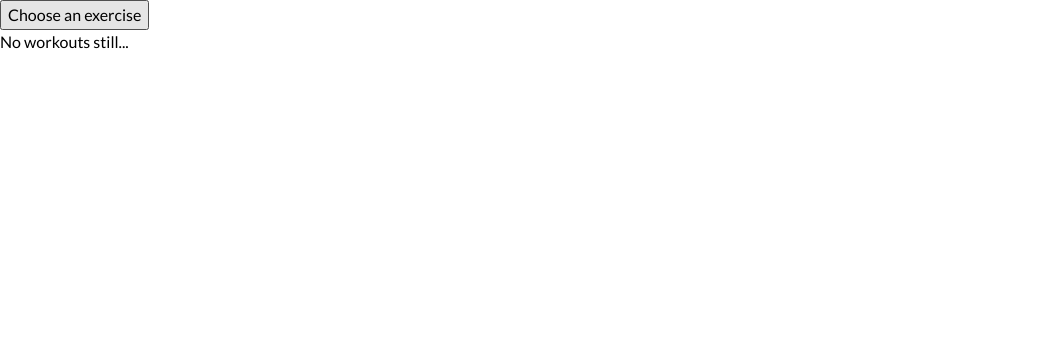
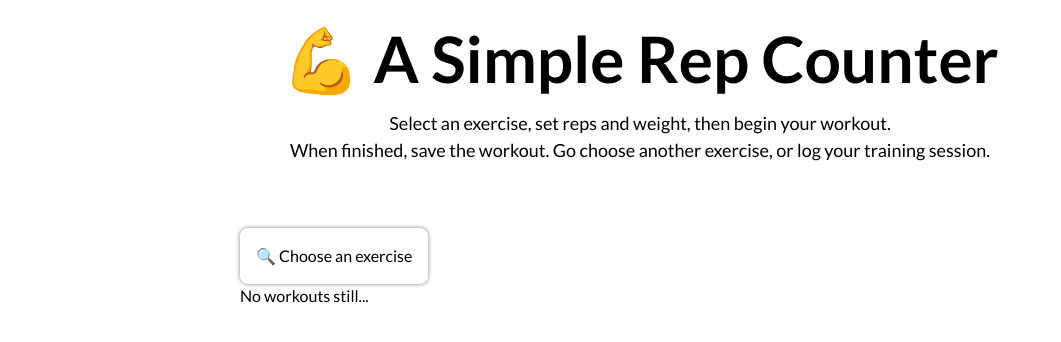
Before and after one commit to turbalan/rep-counter, a React (Vite) app: page / in a window 1280 px wide. Shown: the top 342 px of the page, without its empty margins (0-1061 px from the left). Built offline with nearby package versions, Linux system fonts and the light colour scheme.

Commit message:
Some text, styles and icons added

```diff
--- a/public/index.html
+++ b/public/index.html
@@ -13,7 +13,14 @@
 </head>
 
 <body>
-  <div id="root"></div>
+  <main>
+    <header class="header">
+      <h1>💪 A Simple Rep Counter</h1>
+      <p>Select an exercise, set reps and weight, then begin your workout.</p>
+      <p>When finished, save the workout. Go choose another exercise, or log your training session.</p>
+    </header>
+    <div id="root"></div>
+  </main>
   <script type="module" src="/src/index.js"></script>
 </body>
 
--- a/src/components/CurrentExercise/ExerciseControls/ExerciseControls.js
+++ b/src/components/CurrentExercise/ExerciseControls/ExerciseControls.js
@@ -12,7 +12,7 @@ function ExerciseControls({ countSet, handleSaveWorkout, currentExercise, repCou
             setWorkoutStatus(STATUS.working);
           }}
         >
-          Begin Workout
+          🏄 Begin Workout
         </button>
       </div>
     )
@@ -25,13 +25,13 @@ function ExerciseControls({ countSet, handleSaveWorkout, currentExercise, repCou
             countSet();
           }}
         >
-          Count this set
+          🏋️ Count this set
         </button>
         <p>{numberOfSets}</p>
         {numberOfSets > 0 && (
           <div>
             <button onClick={handleSaveWorkout}>
-              Complete {currentExercise.name}
+              ✅ Complete {currentExercise.name}
             </button>
           </div>
         )}
--- a/src/components/ExercisesList/ExercisesList.js
+++ b/src/components/ExercisesList/ExercisesList.js
@@ -22,8 +22,8 @@ function ExercisesList({ exercises, currentExercise, setCurrentExercise }) {
         }}
       >
         {currentExercise.name
-          ? `Current Exercise: ${currentExercise.name}`
-          : `Choose an exercise`}
+          ? `👉 Current Exercise: ${currentExercise.name}`
+          : `🔍 Choose an exercise`}
       </button>
 
       {isListOpen &&
--- a/src/components/TrainingLog/TrainingLog.js
+++ b/src/components/TrainingLog/TrainingLog.js
@@ -9,7 +9,7 @@ function TrainingLog() {
   if (storedTrainings.length === 0) return;
 
   if (!showTrainingLog) {
-    return <button onClick={() => setShowTrainingLog(true)}>Show Training Log</button>
+    return <button onClick={() => setShowTrainingLog(true)}>📖 Show Training Log</button>
   } else { return (
     <div>
     {storedTrainings.map(training => {
@@ -28,7 +28,7 @@ function TrainingLog() {
         </div>
       )
     })}
-    <button onClick={() => {setShowTrainingLog(false)}}>Hide Training Log</button>
+    <button onClick={() => {setShowTrainingLog(false)}}>📖 Hide Training Log</button>
     </div>
   )
   }
--- a/src/components/Workouts/Workouts.js
+++ b/src/components/Workouts/Workouts.js
@@ -21,7 +21,7 @@ function Workouts() {
               </div>
             ))}
           </div>
-          <button onClick={handleLogTraining}>Log training Session</button>
+          <button onClick={handleLogTraining}>📝 Log training Session</button>
         </div>
       )
     }
--- a/src/global-styles.css
+++ b/src/global-styles.css
@@ -46,3 +46,46 @@ h6 {
 #__next {
 	isolation: isolate;
 }
+
+/*
+ * Rep Counter Styles
+ * Pavel Kuts [pavkuts@gmail.com]
+ * */
+.header {
+  margin-block-end: 4rem;
+  padding-block-start: 1.5rem;
+  font-size: 1.125rem;
+  text-align: center;
+
+  h1 {
+    margin-block-end: 1rem;
+    font-size: 4rem;
+    line-height: 1.1;
+  }
+}
+
+main {
+  max-width: 50rem;
+  margin: 0 auto;
+}
+
+button {
+  padding: 1rem;
+  border: transparent;
+  background-color: transparent;
+  padding: 1rem;
+  border-radius: 8px;
+  box-shadow: 0 0 4px rgba(0,0,0,0.5);
+  cursor: pointer;
+  transition: 0.3s linear;
+
+  &:hover,
+  &:focus {
+    box-shadow: 0 2px 10px rgba(0, 0, 0, 0.5);
+  }
+
+  &:active {
+    box-shadow: 0 2px 4px -1px rgba(0,0,0,0.25);
+    transition: none;
+  }
+}
```
